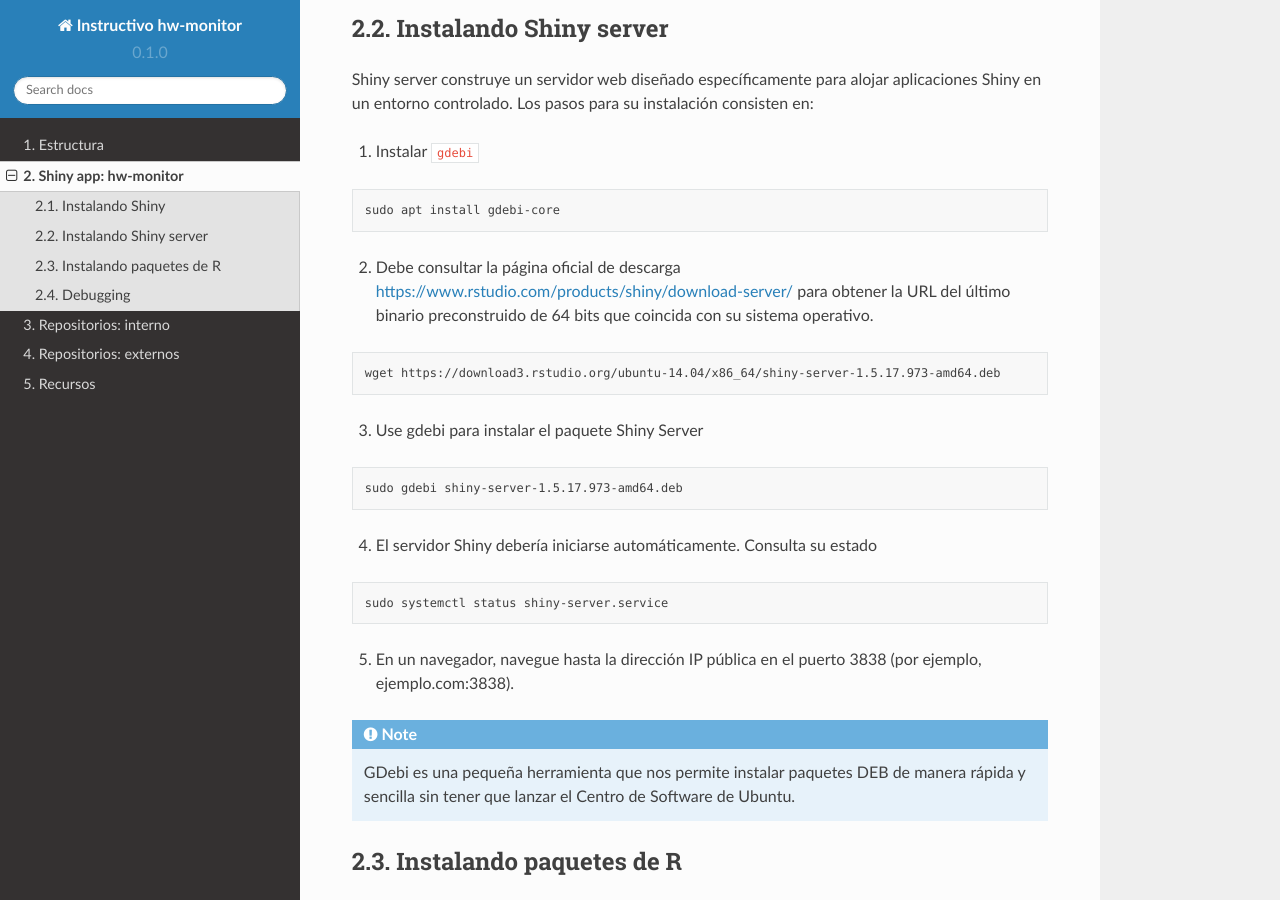
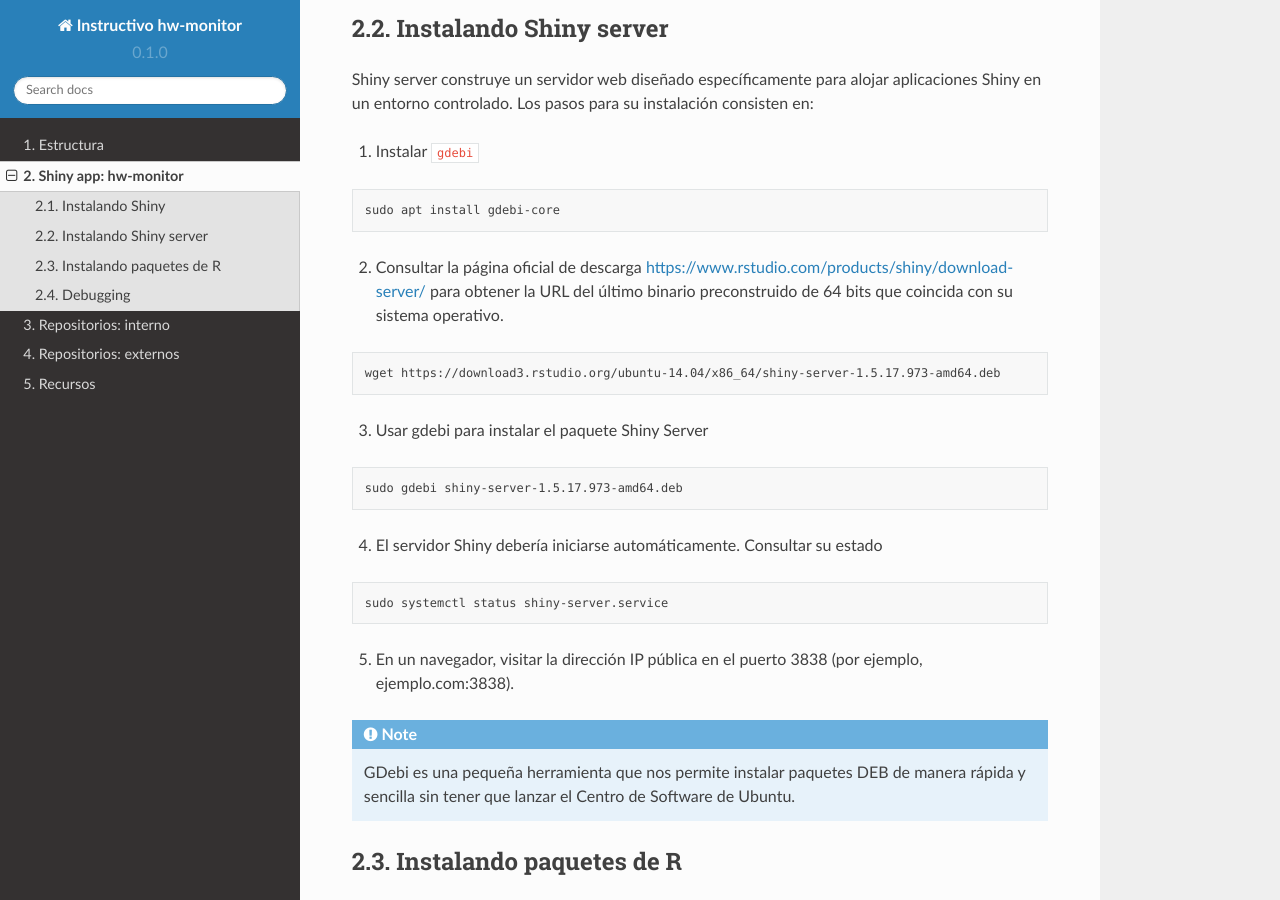
Before and after one commit to chsegura/rtd-tutorial, a Sphinx documentation site: the page built from docs/source/monitor.rst, in a window 1280 px wide and 900 px high, scrolled down 1612 px. Built offline with Sphinx 7.4.7 and the Read the Docs theme 2.0.0, drawn with Linux system fonts in a browser that asks for light colours.

Commit message:
Update monitor.rst

```diff
--- a/docs/source/monitor.rst
+++ b/docs/source/monitor.rst
@@ -64,25 +64,25 @@
 
    sudo apt install gdebi-core
 
-2. Debe consultar la página oficial de descarga https://www.rstudio.com/products/shiny/download-server/ para obtener la URL del último binario preconstruido de 64 bits que coincida con su sistema operativo.
+2. Consultar la página oficial de descarga https://www.rstudio.com/products/shiny/download-server/ para obtener la URL del último binario preconstruido de 64 bits que coincida con su sistema operativo.
 
 .. code:: bash
 
    wget https://download3.rstudio.org/ubuntu-14.04/x86_64/shiny-server-1.5.17.973-amd64.deb
 
-3. Use gdebi para instalar el paquete Shiny Server
+3. Usar gdebi para instalar el paquete Shiny Server
 
 .. code:: bash
 
    sudo gdebi shiny-server-1.5.17.973-amd64.deb
 
-4. El servidor Shiny debería iniciarse automáticamente. Consulta su estado
+4. El servidor Shiny debería iniciarse automáticamente. Consultar su estado
 
 .. code:: bash
 
    sudo systemctl status shiny-server.service
 
-5. En un navegador, navegue hasta la dirección IP pública en el puerto 3838 (por ejemplo, ejemplo.com:3838).
+5. En un navegador, visitar la dirección IP pública en el puerto 3838 (por ejemplo, ejemplo.com:3838).
 
 .. note::
    GDebi es una pequeña herramienta que nos permite instalar paquetes DEB de manera rápida y sencilla sin tener que lanzar el Centro de Software de Ubuntu.
```
